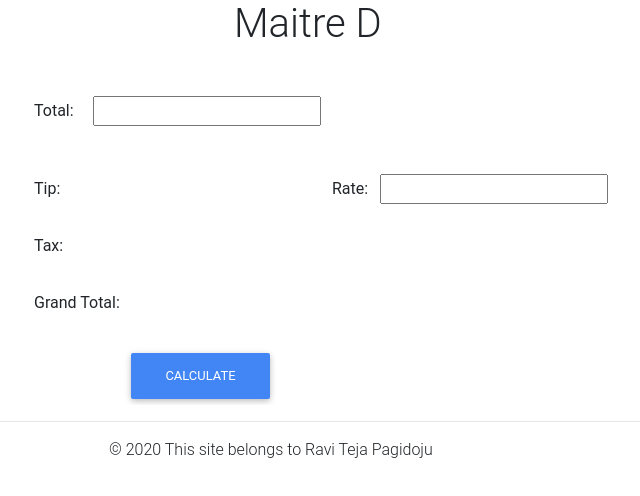
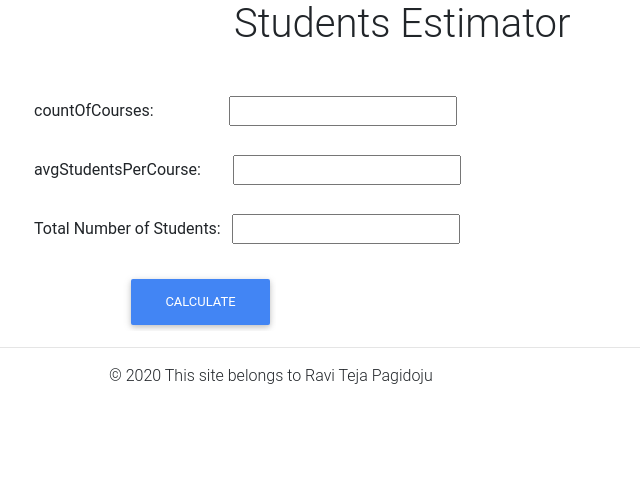
Before and after one commit to RaviTeja444/app-challenge, a plain HTML site: page index.html in a window 1280 px wide. Shown: the whole page, without its empty margins (51-691 px from the left). Drawn offline with nearby package versions, Linux system fonts and the light colour scheme.

Commit message:
Student estimator changes

```diff
--- a/index.html
+++ b/index.html
@@ -24,21 +24,21 @@
 <body>
     <main class="container">
         <b>
-            <h1>Maitre D</h1>
+            <h1>Students Estimator</h1>
         </b>
         <div class="row" id="myrow">
             <div class="col-md-12">
                 <form id="myform">
-                    <b><label for="total">Total:</label></b>&nbsp;&nbsp;&nbsp;&nbsp;
-                    <input id="total" type="text"><br></br>
-                    <b><label for="tip">Tip:</label></b>&nbsp;&nbsp;
-                    <input id="tip" type="text">
-                    <b><label for="rate" id="ratelabel">Rate:</label></b>&nbsp;&nbsp;
-                    <input id="rate" type="text"><br></br>
-                    <b><label for="tax">Tax:</label></b>&nbsp;&nbsp;&nbsp;&nbsp;&nbsp;&nbsp;
+                    <b><label for="countOfCourses">countOfCourses:</label></b>&nbsp;&nbsp;&nbsp;&nbsp;&nbsp;&nbsp;&nbsp;&nbsp;&nbsp;&nbsp;
+                    <input id="countOfCourses" type="number"><br></br>
+                    <b><label for="avgStudentsPerCourse">avgStudentsPerCourse:</label></b>&nbsp;&nbsp;
+                    <input id="avgStudentsPerCourse" type="number"><br></br>
+                    <b><label for="answer" id="answerlabel">Total Number of Students:</label></b>&nbsp;&nbsp;
+                    <input id="answer" type="text"><br></br>
+                    <!-- <b><label for="tax">Tax:</label></b>&nbsp;&nbsp;&nbsp;&nbsp;&nbsp;&nbsp;
                     <input id="tax" type="text"><br></br>
-                    <b><label for="grandtotal">Grand Total:</label></b>&nbsp;&nbsp;&nbsp;&nbsp;&nbsp;&nbsp;
-                    <input id="grandtotal" type="text"><br></br>
+                    <b><label for="grandtotal">Grand Total:</label></b>&nbsp;&nbsp;&nbsp;&nbsp;&nbsp;&nbsp; -->
+                    <!-- <input id="grandtotal" type="text"><br></br> -->
                     <input type="button" value="Calculate" id="btn" class="btn btn-primary">
             </div>
             </form>
--- a/index.js
+++ b/index.js
@@ -3,12 +3,8 @@ document.addEventListener('click', event => {
 })
 
 function functioncalc() {
-    const total = document.getElementById('total').value;
-    const rate = document.getElementById('rate').value;
-    const tip = rate * total / 100;
-    const tax = (55 * total / 1000).toFixed(4);
-    const grandtotal = Number(total) + tip + tax;
-    document.getElementById('tip').value = '$'+tip;
-    document.getElementById('tax').value = '$'+tax;
-    document.getElementById('grandtotal').value = '$'+grandtotal;
+    const countOfCourses = document.getElementById('countOfCourses').value;
+    const avgStudentsPerCourse = document.getElementById('avgStudentsPerCourse').value;
+    const totalStudents = countOfCourses*avgStudentsPerCourse;
+    document.getElementById('answer').value = totalStudents;
 }
--- a/styles/index.css
+++ b/styles/index.css
@@ -38,3 +38,10 @@ h1 {
    padding-left:10em;
 
 }
+
+#countOfCourses{
+    margin-left: 2em;
+}
+#avgStudentsPerCourse{
+    margin-left: 1.3em;
+}
```
Also changed, not shown: 1 other file.
